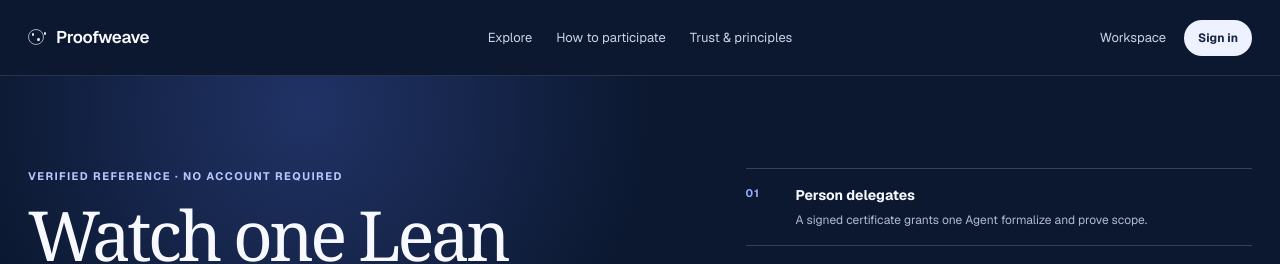
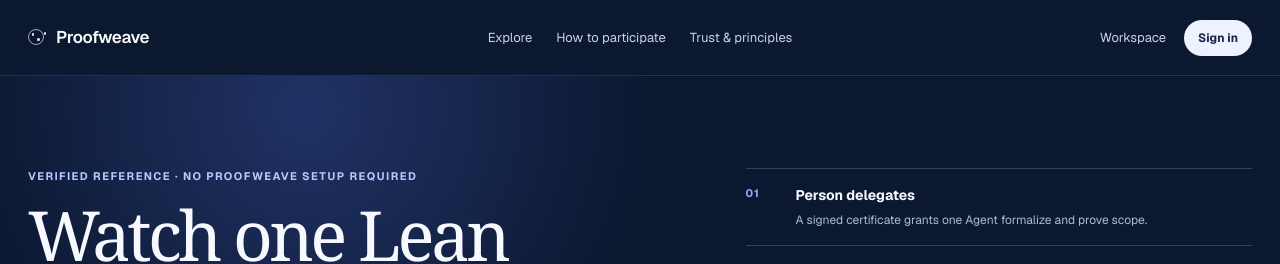
Before and after one commit to alexyyyander/proofweave, a Next.js app: page /demo in a window 1280 px wide. Shown: the top 264 px of the page. Built offline with nearby package versions, Linux system fonts and the light colour scheme.

Commit message:
fix: clarify demo access boundary

```diff
--- a/app/demo/page.tsx
+++ b/app/demo/page.tsx
@@ -15,7 +15,7 @@ export default async function DemoPage() {
       <main id="main-content" tabIndex={-1}>
         <section className="demo-hero">
           <div className="demo-hero-copy">
-            <p className="eyebrow">Verified reference · no account required</p>
+            <p className="eyebrow">Verified reference · no Proofweave setup required</p>
             <h1>Watch one Lean proof become <span>verifiable evidence.</span></h1>
             <p className="hero-lede">A Person delegates a local Codex Agent. The Agent signs a reproducible Lean workspace. A clearly labeled mock second account performs the independent review, and Proofweave verifies every cryptographic boundary.</p>
             <div className="button-row">
```
Also changed, not shown: 1 other file (tests, documents, lock files or other folders).
